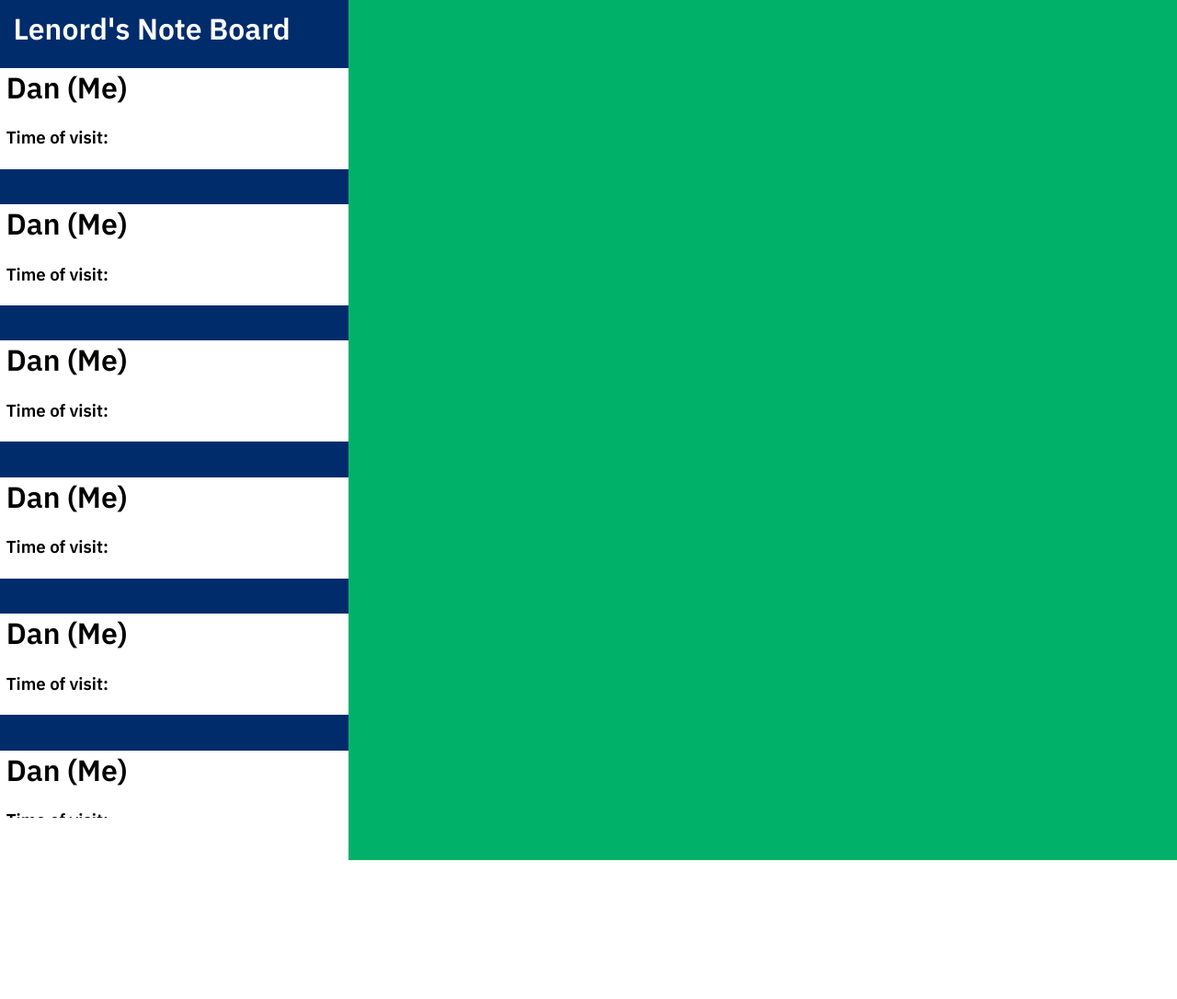
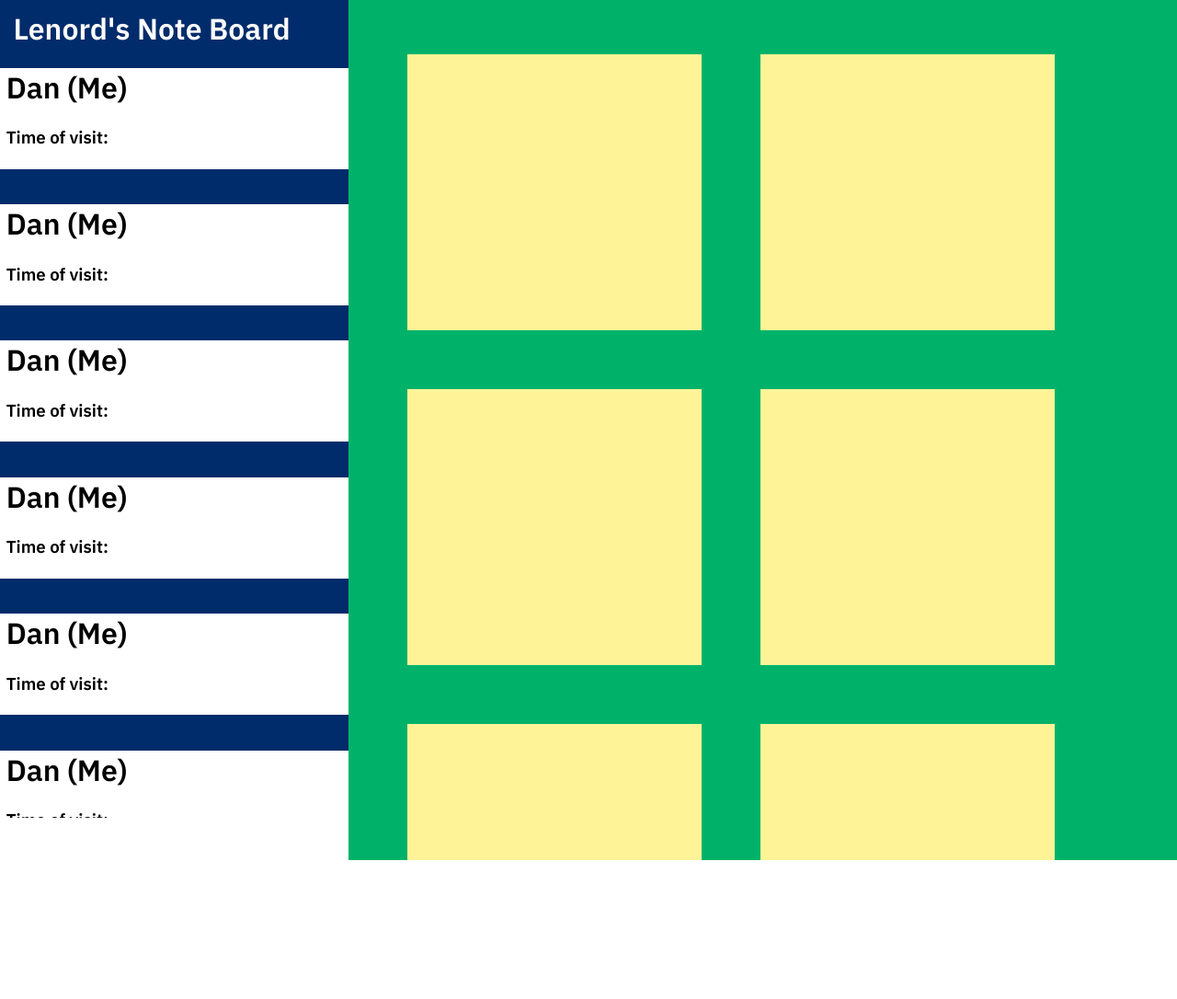
Before and after one commit to AidenT98/Create4, a PHP site: page /family_member_index.html in a window 1280 px wide; the page is wider, and only the part inside the window is pictured. Shown: the top 1086 px of that part at 92% size. Run offline with PHP 8.4, Linux system fonts and the light colour scheme.

Commit message:
Add files via upload

```diff
--- a/family_member_index.html
+++ b/family_member_index.html
@@ -50,19 +50,31 @@
 
     </div>
     <div id="secound-section">
+        <div id="note-section">
         <div class="note-add">
 
         </div>
         <div class="note-add">
 
             </div>
-            <div class="note-add">
+
+        </div>
+        <div id="note-section">
+                <div class="note-add">
 
                 </div>
                 <div class="note-add">
 
                     </div>
-                    <div class="note-add">
+
+                </div>
+                <div id="note-section">
+                        <div class="note-add">
+
+                        </div>
+                        <div class="note-add">
+
+                            </div>
 
                         </div>
                         <div class="add">
@@ -72,6 +84,8 @@
 
                             </div>
 
+
+
     </div>
 
 
--- a/style.css
+++ b/style.css
@@ -18,7 +18,23 @@ font-size: 40px;
 .person > h1, .person > h3 {
     margin-left: 3%;
 }
+#note-section {
+    display: flex;
+    flex-direction: row;
 
+
+}
+
+
+.note-add {
+    margin-top: 5%;
+
+    background-color: #FFF398;
+    width: 25%;
+    margin-left: 5%;
+
+    height: 300px;
+}
 #secound > #first-section {
     overflow: auto;
     position: fixed;
@@ -29,7 +45,7 @@ font-size: 40px;
     margin-top: -1.5%;
 }
 #secound > #secound-section {
-    overflow: hidden;
+    overflow: auto;
     position: absolute;
     background-color: #00B269;
     width: 100%;
```
